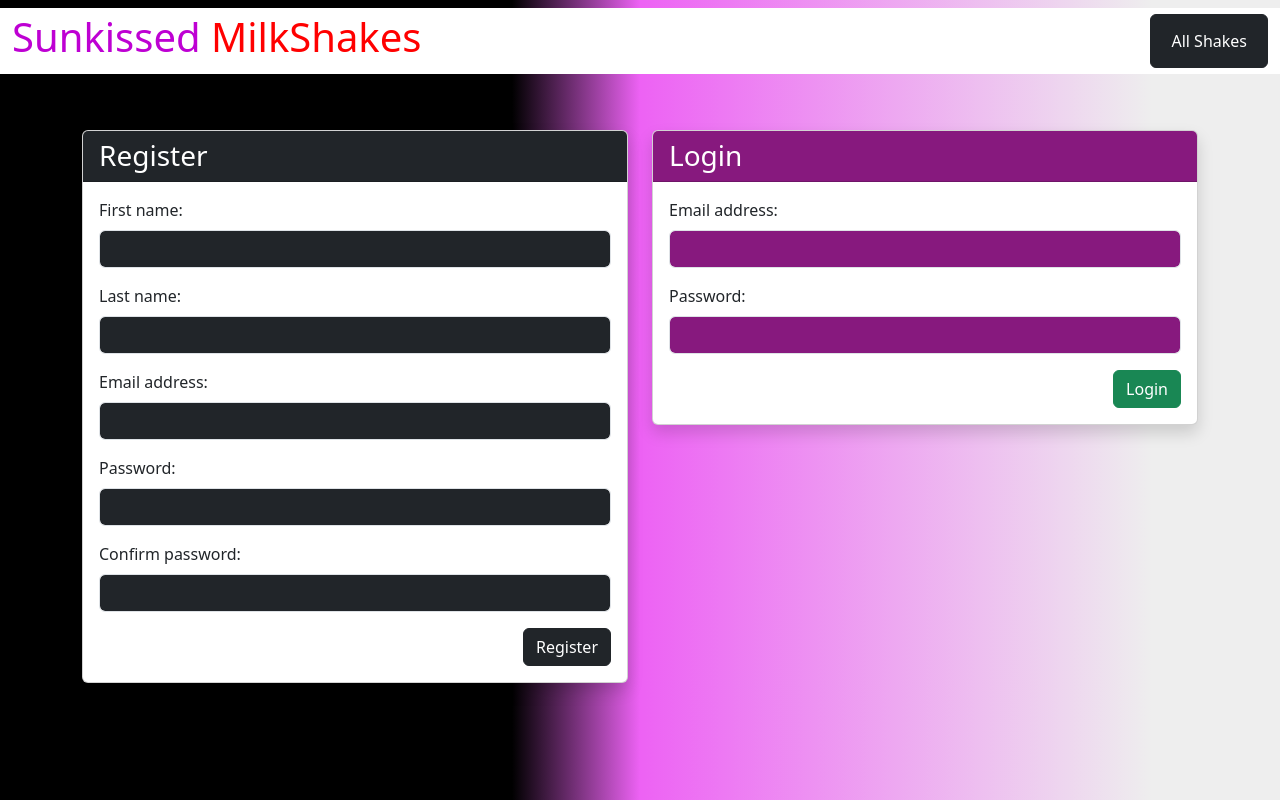
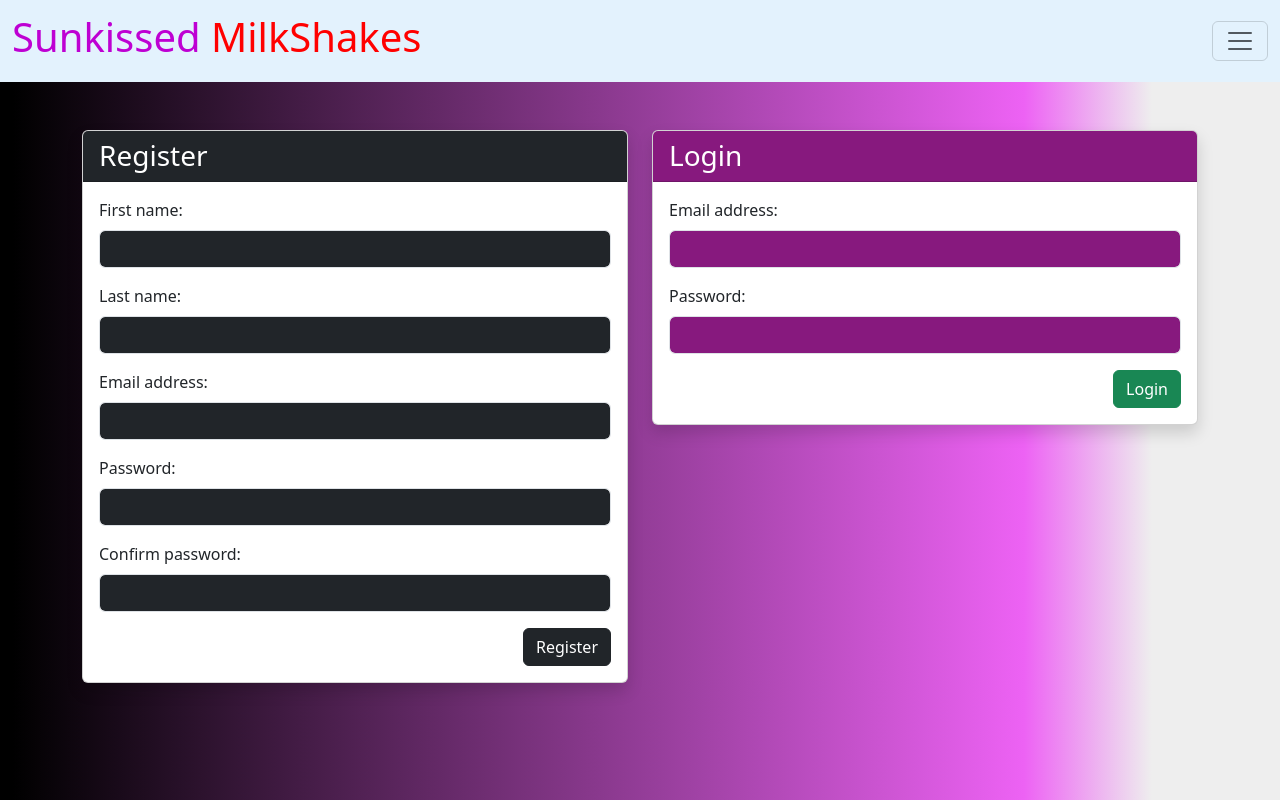
Before and after one commit to PaulDeUlloa/Sunkissed-Milkshakes-Python, a Flask app: page / in a window 1280 px wide. Run offline with Flask 3, Linux system fonts and the light colour scheme.

Commit message:
navbar styling updates

```diff
--- a/flask_app/templates/index.html
+++ b/flask_app/templates/index.html
@@ -9,9 +9,9 @@
     <title>Login - Registration</title>
 </head>
 
-<body style="background: linear-gradient(to right, #000000 40%, #ed62f4 50%, #eee 90%);">
-    <nav class="navbar navbar-expand-lg">
-        <div class="container-fluid" style="background-color: rgb(255, 255, 255); width: 100%;">
+<body style="background: linear-gradient(to right, #000000 1%, #ed62f4 80%, #eee 90%);">
+    <nav class="navbar" style="background-color: #e3f2fd;">
+        <div class="container-fluid">
             <a class="navbar-brand" href="/shakes"><h1 style="color:rgb(190, 0, 211);">Sunkissed <span style="color:rgb(255, 0, 0);">MilkShakes</span></h1></a>
             <button class="navbar-toggler" type="button" data-bs-toggle="collapse" data-bs-target="#navbarNav"
                 aria-controls="navbarNav" aria-expanded="false" aria-label="Toggle navigation">
```
